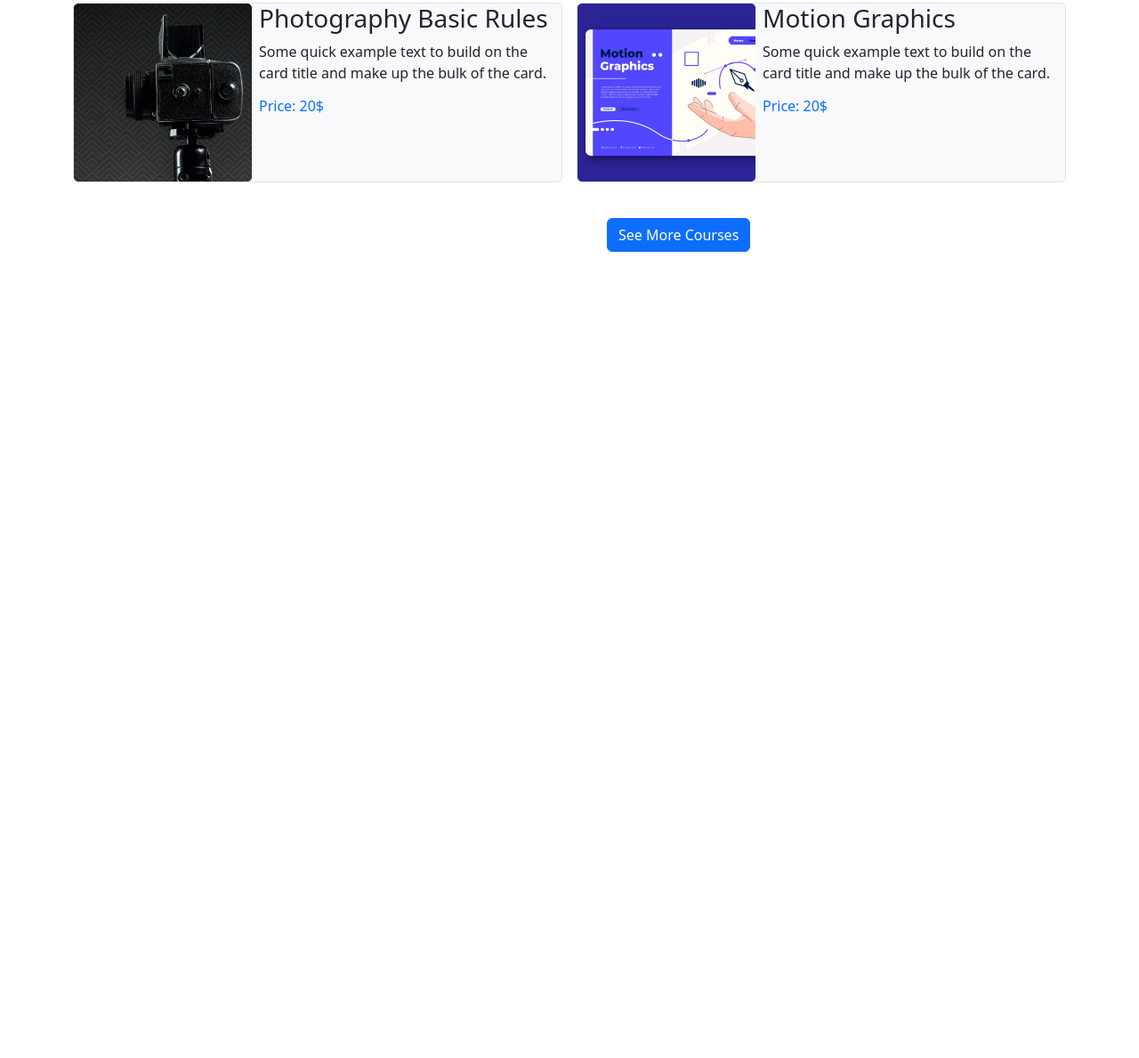
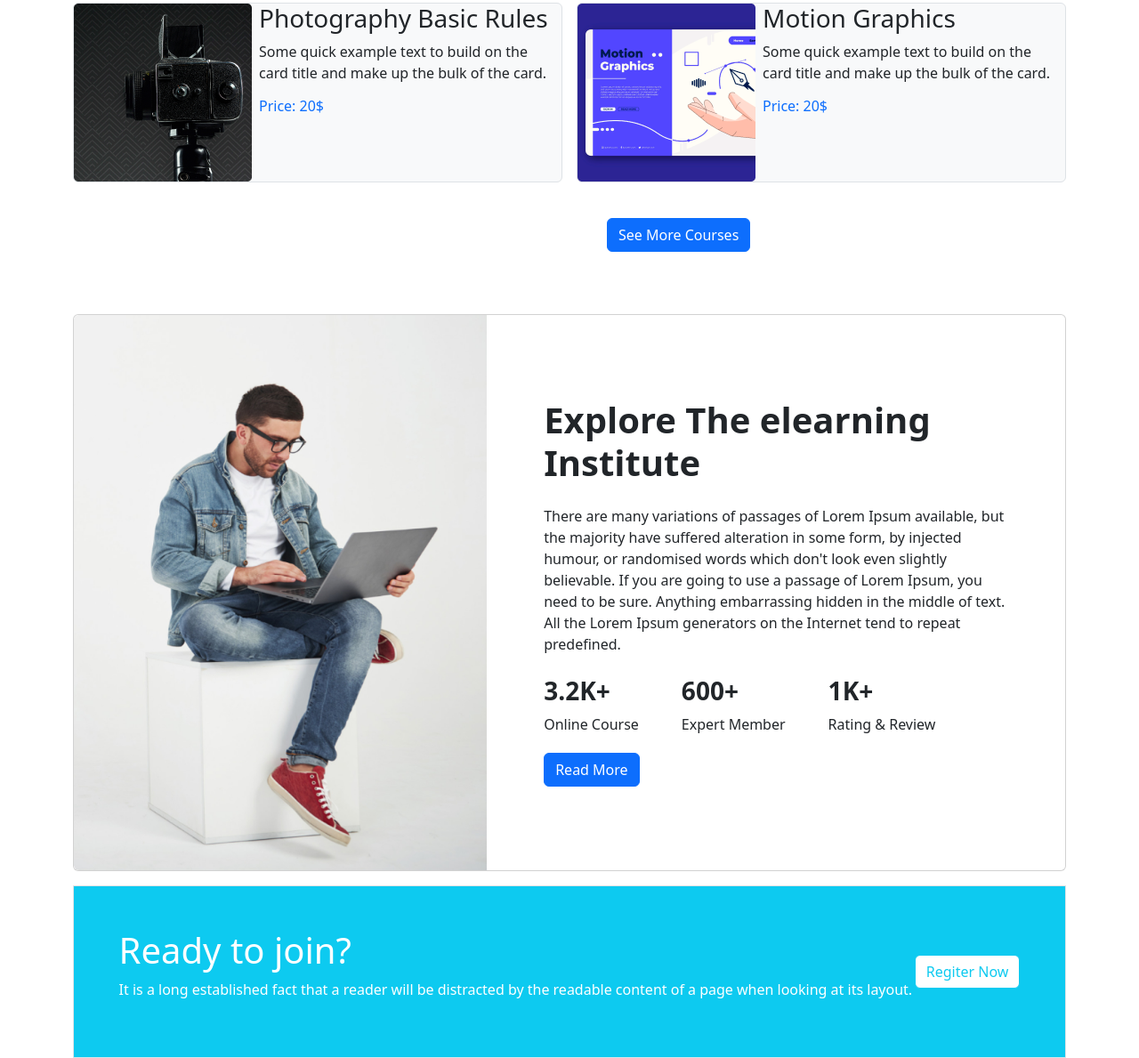
Before and after one commit to TilottamaDas13/e-tutor, a plain HTML site: page index.html in a window 1280 px wide. Shown: the part 1581-2770 px from the top of the page at 89% size. Before the commit the page ends 1934 px from the top, so only its background shows below. Drawn offline with nearby package versions, Linux system fonts and the light colour scheme.

Commit message:
added register part

```diff
--- a/index.html
+++ b/index.html
@@ -208,9 +208,75 @@
                 <button class="btn btn-primary">See More Courses</button>
             </div>
         </section>
-    </main>
+
+        <!-- eLearning Part Starts -->
+        <section class="container">
+            <div class="card mb-3">
+                <div class=" row g-0">
+                    <div class="col-md-5">
+                        <img src="images/working.png" class="img-fluid rounded-start" alt="...">
+                    </div>
+                    <div class="col-md-7 m-auto">
+                        <div class="card-body mx-5">
+                            <h1 class="card-title fw-bold mb-4">Explore The elearning
+                                Institute</h1>
+                            <p class="card-text mb-4">There are many variations of passages of Lorem Ipsum available,
+                                but the
+                                majority have suffered alteration in some form, by injected humour, or randomised words
+                                which don't look even slightly believable. If you are going to use a passage of Lorem
+                                Ipsum, you need to be sure.
 
 
+                                Anything embarrassing hidden in the middle of text. All the Lorem Ipsum
+                                generators on the Internet tend to repeat predefined.</p>
+                            <div class="d-flex">
+                                <div class="pe-5">
+                                    <h3 class="fw-bold">3.2K+</h3>
+                                    <p>Online Course</p>
+                                </div>
+                                <div class="pe-5">
+                                    <h3 class="fw-bold">600+</h3>
+                                    <p>Expert Member</p>
+                                </div>
+                                <div>
+                                    <h3 class="fw-bold">1K+</h3>
+                                    <p>Rating & Review</p>
+                                </div>
+                            </div>
+                            <div class="mt-1">
+                                <button class="btn btn-primary">Read More</button>
+                            </div>
+                        </div>
+                    </div>
+                </div>
+            </div>
+        </section>
+        <!-- eLearning Part Ends -->
+
+        <!-- Register Part Starts -->
+        <section>
+            <div class="container">
+                <div class="row gx-5">
+                    <div class="col m-auto">
+                        <div class="px-5 py-5 border bg-info d-flex align-items-center justify-content-evenly">
+                            <div class="text-start">
+                                <h1 class=" text-white">Ready to join?</h1>
+                                <p class="text-white">It is a long established fact that a reader will be distracted by
+                                    the
+                                    readable content of a page when looking at its layout.</p>
+                            </div>
+                            <button class="btn btn-outline-info bg-white">Regiter Now
+                                <section>
+
+                                </section>
+                            </button>
+                        </div>
+                    </div>
+                </div>
+            </div>
+        </section>
+        <!-- Register Part Ends -->
+    </main>
 
 
 
```
Also changed, not shown: modal.html (added, +37 -0 lines).
